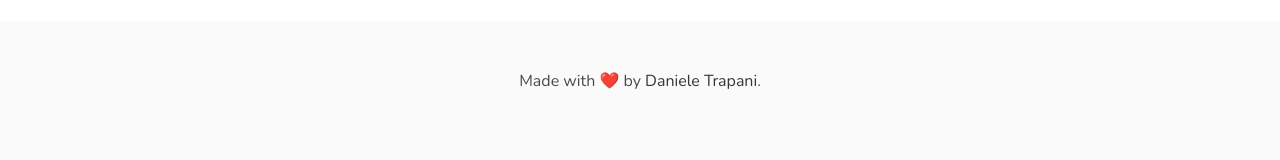
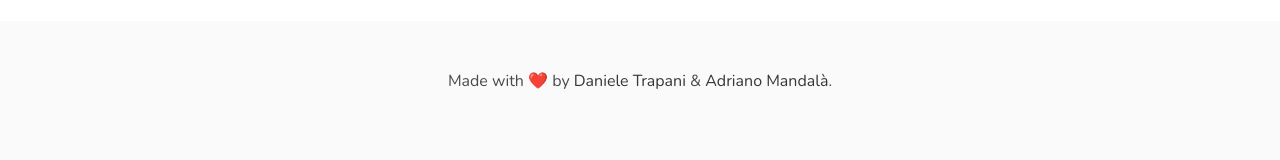
Before and after one commit to danitrap/santa-letter, a Vue app: page / in a window 1280 px wide. Shown: the part 236-396 px from the top of the page. Built offline with nearby package versions, Linux system fonts and the light colour scheme; no server answers; the database is empty.

Commit message:
style: add co-author in footer

```diff
--- a/src/components/BaseFooter.vue
+++ b/src/components/BaseFooter.vue
@@ -3,7 +3,9 @@
     <div class="content has-text-centered">
       <p>
         Made with ❤️ by
-        <a href="https://github.com/danitrap/santa-letter">Daniele Trapani</a>.
+        <a href="https://github.com/danitrap/santa-letter">Daniele Trapani</a>
+        &
+        <a href="https://github.com/adrianom">Adriano Mandalà</a>.
       </p>
     </div>
   </footer>
```
